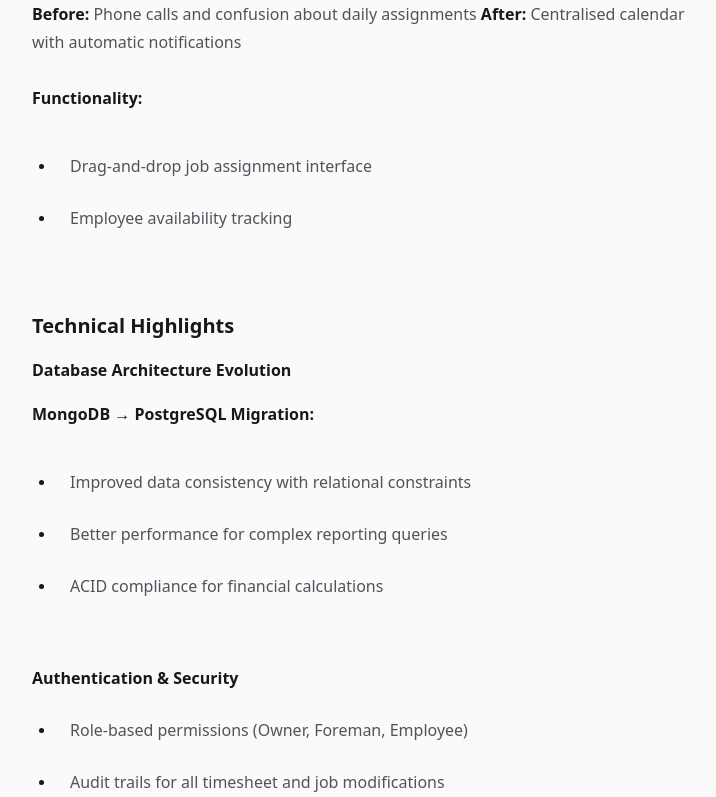
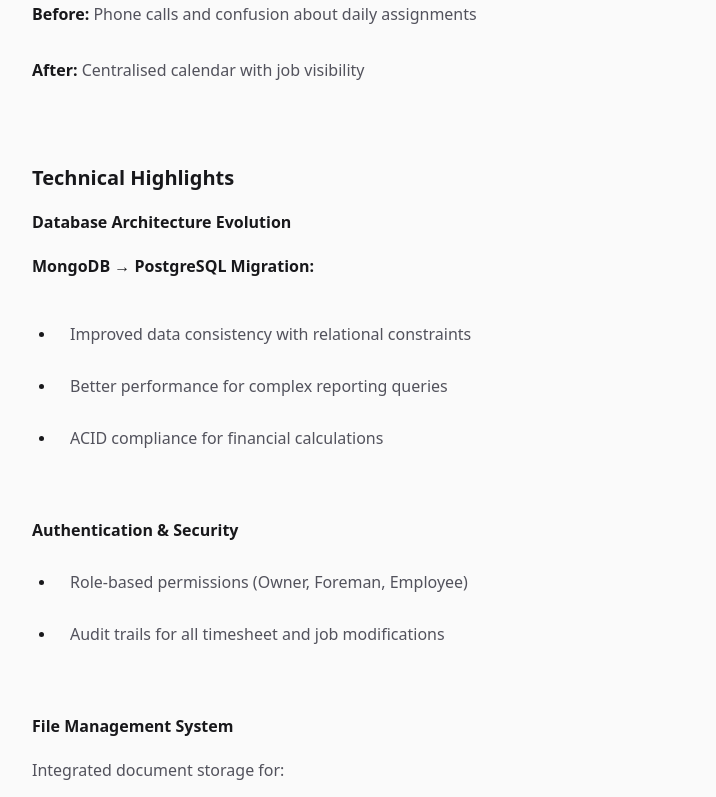
Before and after one commit to BaileyNepe/personal-website, a Next.js app: page /projects/dreams-built in a window 1280 px wide. Shown: the part 3534-4331 px from the top of the page, without its empty margins (272-988 px from the left). Built offline with nearby package versions, Linux system fonts and the light colour scheme; no server answers.

Commit message:
fix wording

```diff
--- a/src/app/projects/dreams-built/page.mdx
+++ b/src/app/projects/dreams-built/page.mdx
@@ -86,11 +86,8 @@ What amazed me most was watching the ripple effects. Payroll processing, which u
 ### 📅 Intelligent Scheduling System
 
 **Before:** Phone calls and confusion about daily assignments
-**After:** Centralised calendar with automatic notifications
 
-**Functionality:**
-- Drag-and-drop job assignment interface
-- Employee availability tracking
+**After:** Centralised calendar with job visibility
 
 
 ## Technical Highlights
```
